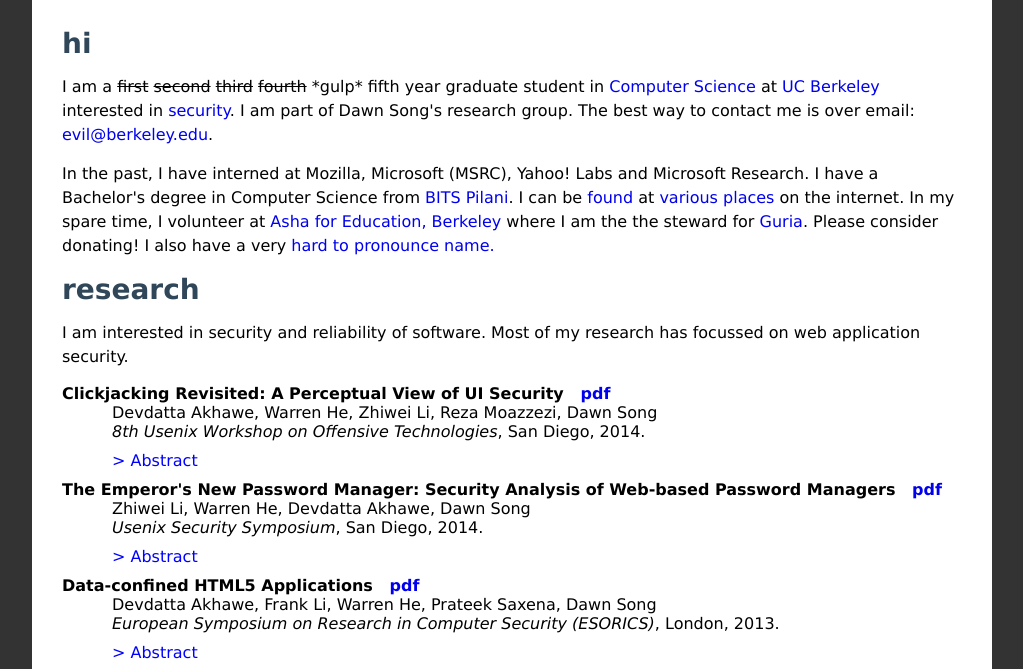
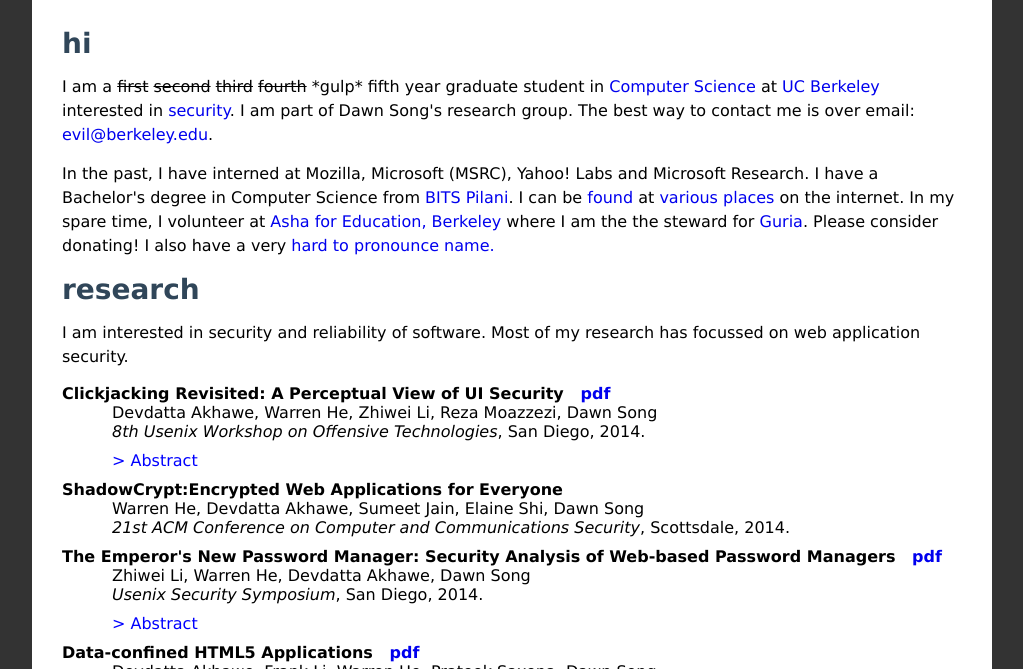
Before and after one commit to devd/devd.github.io, a plain HTML site: page index.html in a window 1280 px wide. Shown: the part 76-745 px from the top of the page, without its empty margins (128-1151 px from the left). Drawn offline with nearby package versions, Linux system fonts and the light colour scheme.

Commit message:
Add ShadowCrypt to list of pubs

```diff
--- a/index.html
+++ b/index.html
@@ -44,6 +44,7 @@ name.</a></p>
 research has focussed on web application security.
 
 <dl>
+
 		<dt>
          Clickjacking Revisited: A Perceptual View of UI Security
 			&nbsp;
@@ -78,6 +79,21 @@ research has focussed on web application security.
   of attacks are possible with a more comprehensive study of
   human perception.
 </div></div>
+        </dd>
+
+
+		<dt>
+         ShadowCrypt:Encrypted Web Applications for Everyone
+			&nbsp;
+
+</dt>
+
+<dd class="jse">
+	Warren He, Devdatta Akhawe, Sumeet Jain, Elaine Shi, Dawn Song
+  <br><em>21st ACM Conference on Computer and Communications Security</em>, Scottsdale, 2014.
+
+  <div class='papermetadata'>
+    </div>
         </dd>
 
 
```
